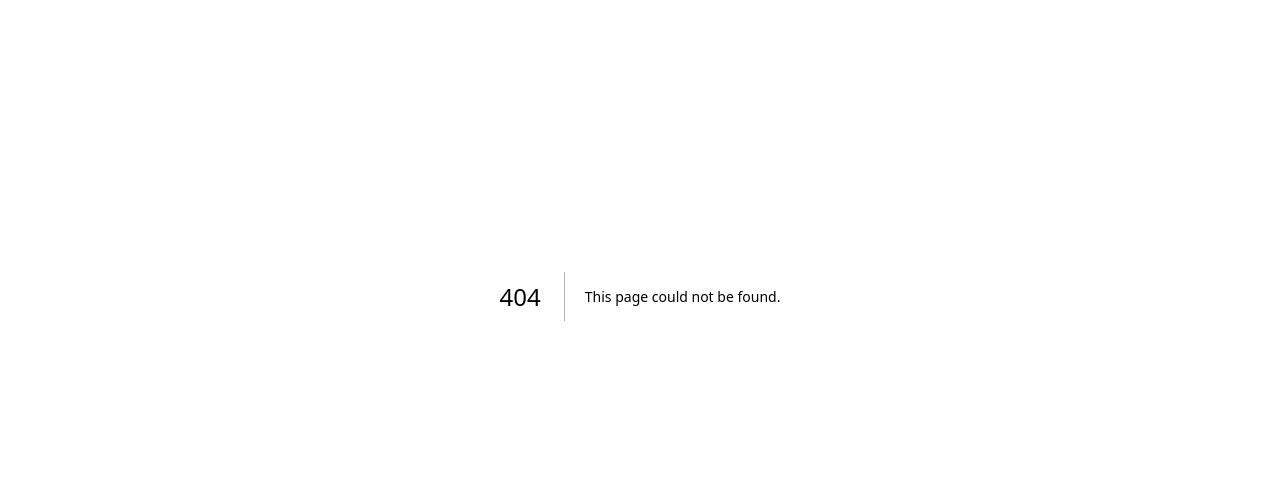
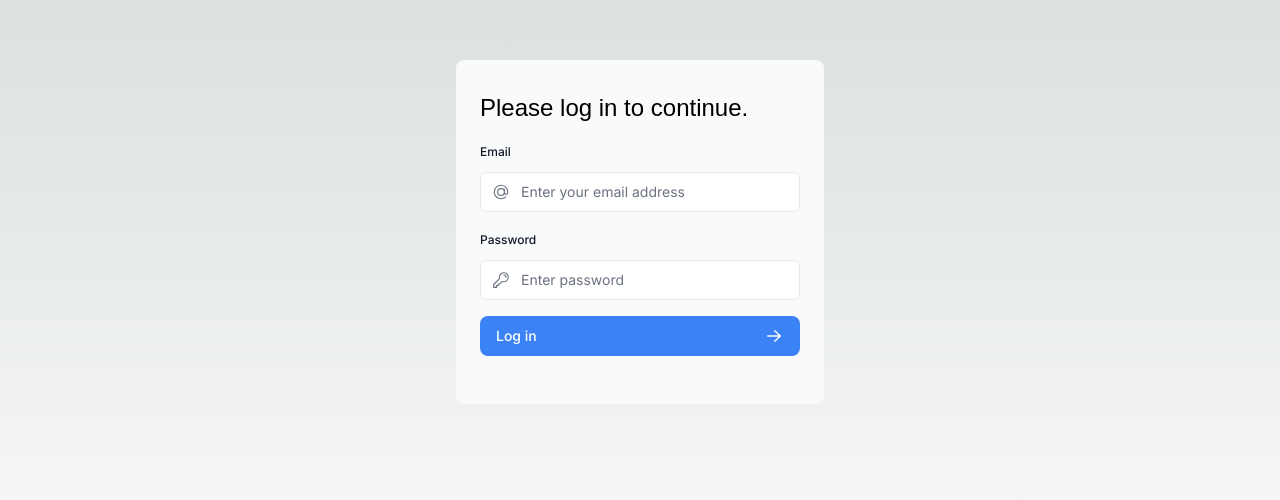
Before and after one commit to Kwaku28/pos-diner, a Next.js app: page /login in a window 1280 px wide. Before the commit this address had no page. Shown: the part 104-604 px from the top of the page. Built offline with nearby package versions, Linux system fonts and the light colour scheme; a web font is replaced by a local one.

Commit message:
Add a login page to display the login-form component

```diff
--- /dev/null
+++ b/app/login/page.tsx
@@ -0,0 +1,11 @@
+import LoginForm from "../ui/login-form";
+
+export default function LoginPage() {
+  return (
+    <main className="flex items-center justify-center md:h-screen">
+      <div className="relative mx-auto flex w-full max-w-[400px] flex-col space-y-2.5 p-4 md:-mt-32">
+        <LoginForm />
+      </div>
+    </main>
+  )
+}
```
